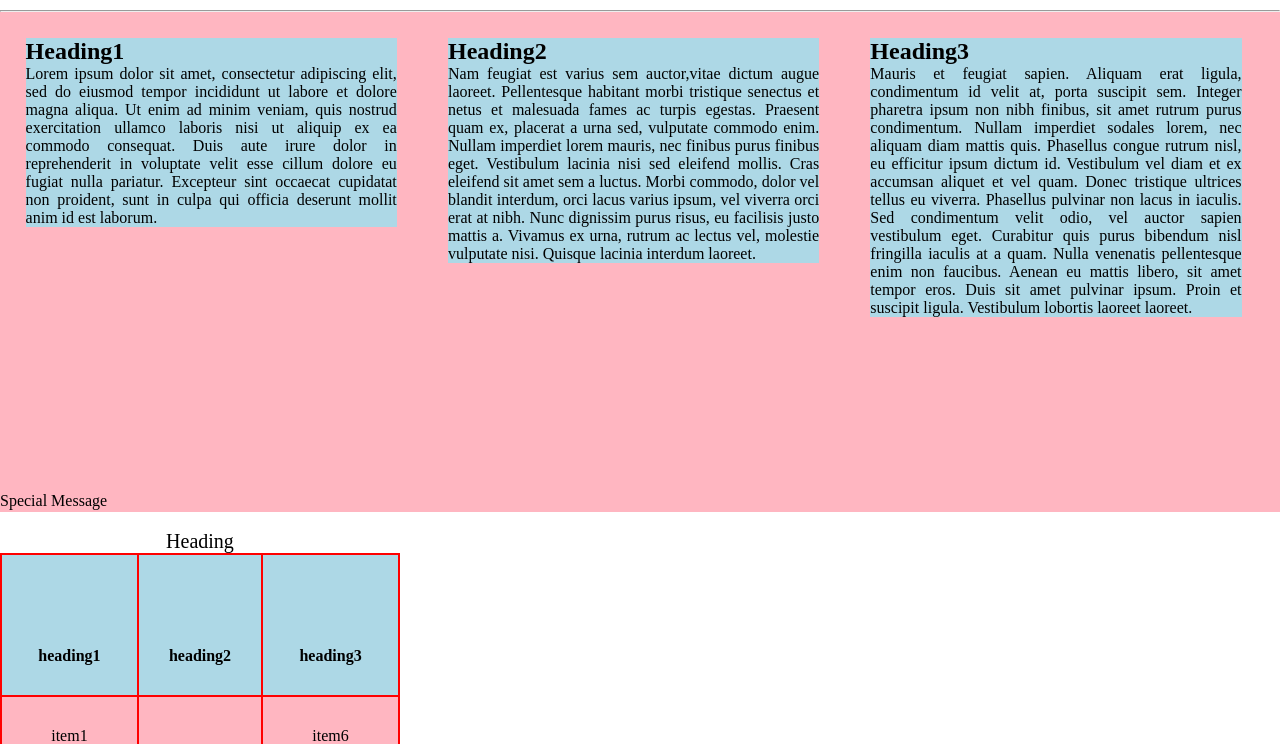
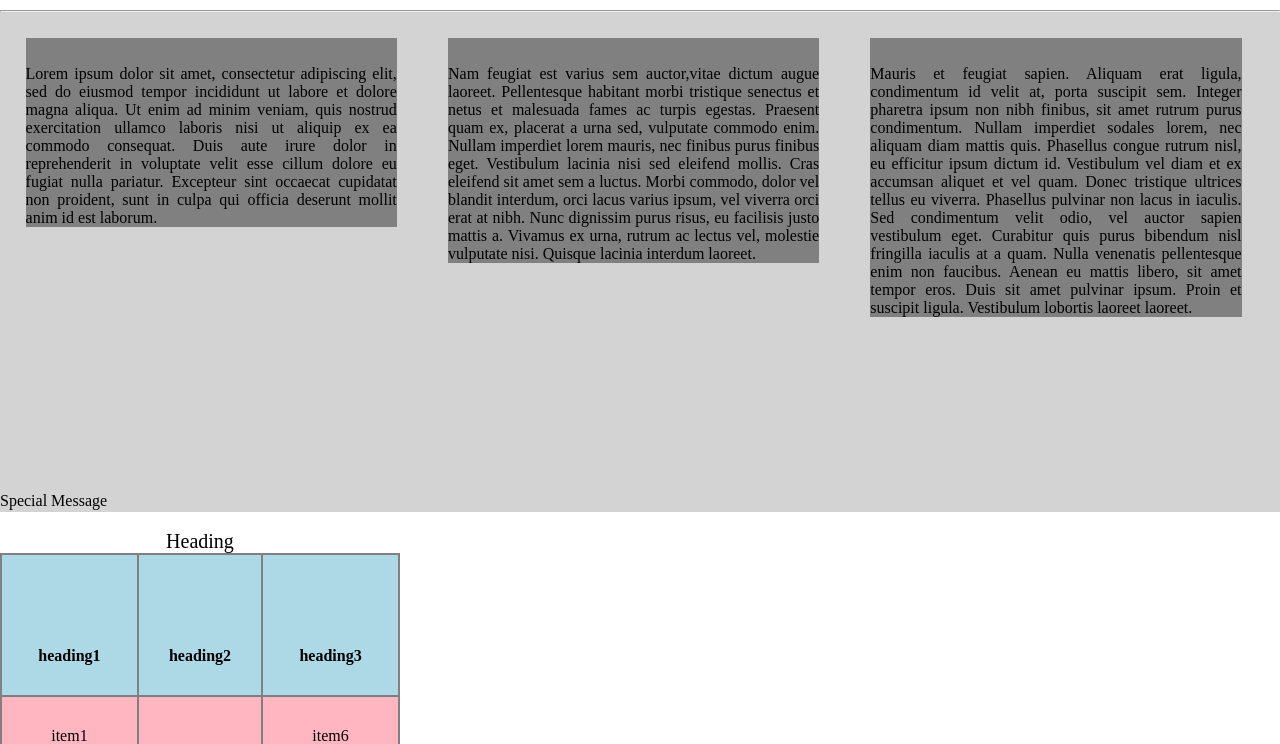
Before and after one commit to CSBuddy/lambocrypt.github.io, a plain HTML site: page index.html in a window 1280 px wide. Shown: the part 56-800 px from the top of the page. Drawn offline with Linux system fonts and the light colour scheme.

Commit message:
updated index file

```diff
--- a/index.html
+++ b/index.html
@@ -46,13 +46,13 @@ body,h2,p,h1,ul,hr{
 
 		#parent-block
 		{
-		background-color:lightpink;
+		background-color:lightgrey;
 		height:500px;
 		text-align:justify;
 		}
 		.block
 		{
-		background-color:lightblue;
+		background-color:grey;
 		float:left;
 		margin:2%;
 		width:29%;
@@ -63,7 +63,7 @@ body,h2,p,h1,ul,hr{
 		bottom:20px;
 		}
 		table,td,th{
-		border:1px solid red;
+		border:1px solid grey;
 		}
 		table {
 		height:400px;
@@ -88,6 +88,9 @@ body,h2,p,h1,ul,hr{
 
 		tfoot{
 		background-color:lightgreen;
+		}
+		h2{
+		color:grey;
 		}
 		</style>
 	</head>
```
